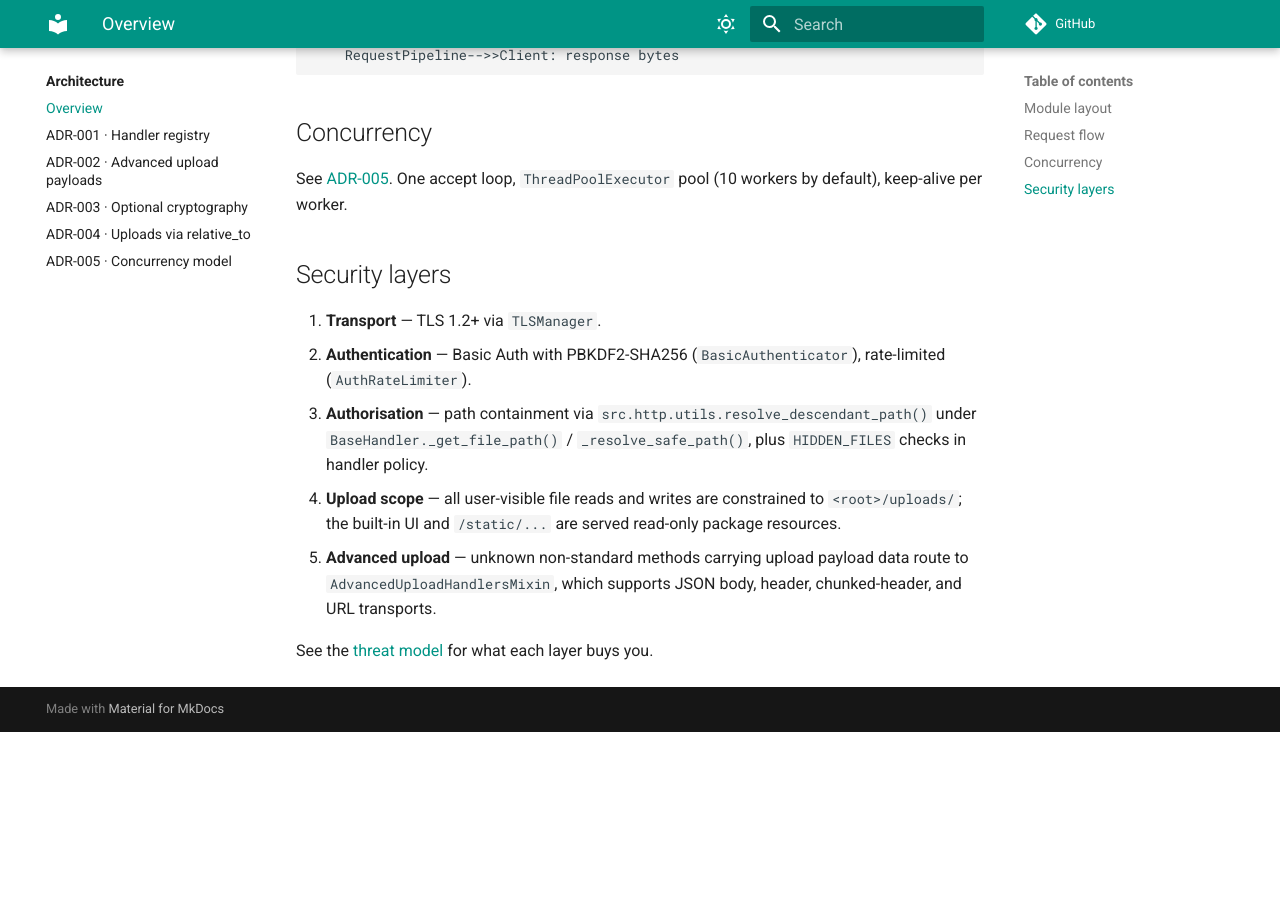
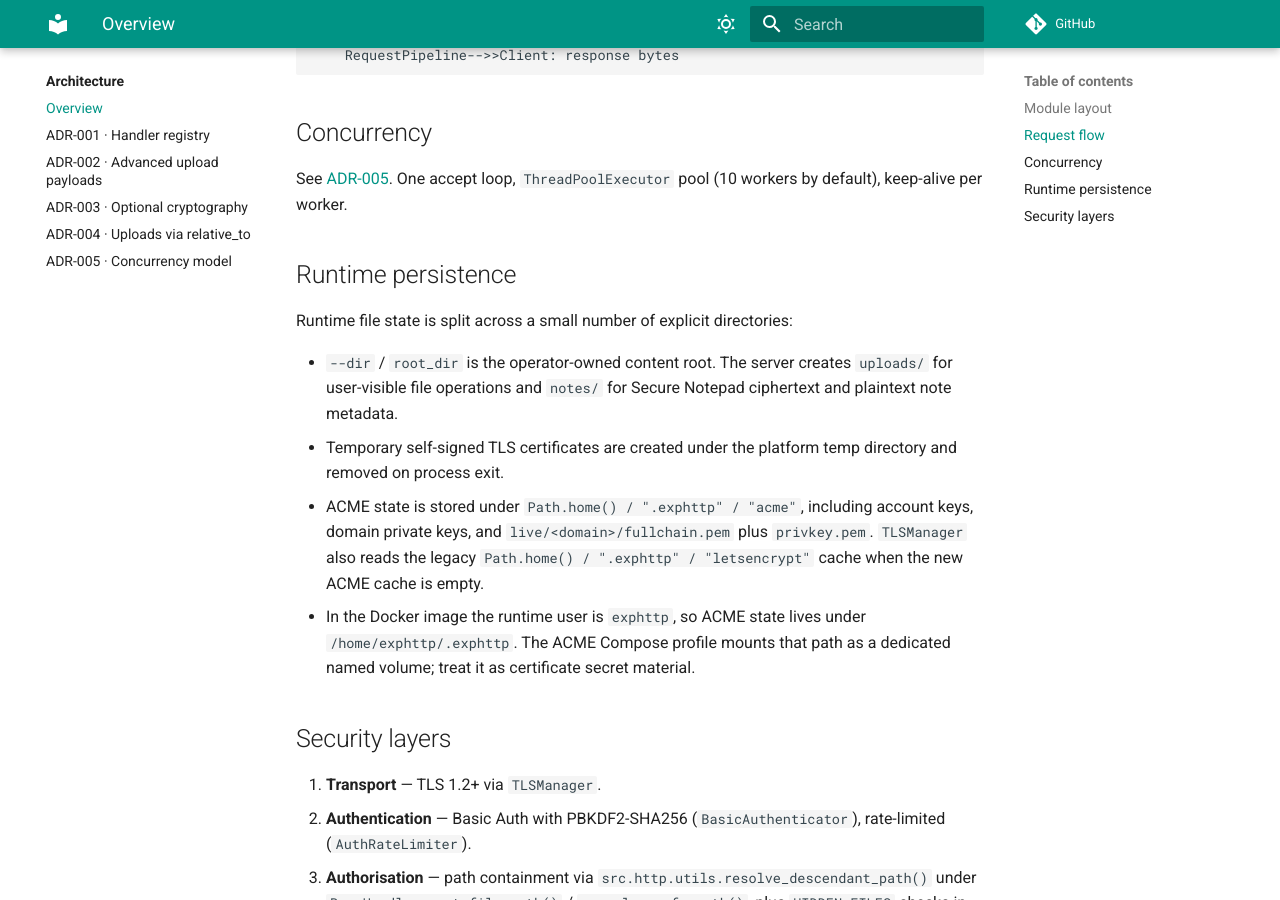
Before and after one commit to gkumurzhi/ExperimentalServer, an MkDocs documentation site: the page built from docs/architecture.md, in a window 1280 px wide and 900 px high, scrolled down 1250 px. Built offline with MkDocs 1.6.1 and Material for MkDocs 9.7.7, drawn with Linux system fonts in a browser that asks for light colours; comment, search, counter and statistics services are not loaded; before the commit the page ends 1982 px from its top, so only the background shows below that.

Commit message:
Close STAGE-005: Complete container ACME/sslip operator path

```diff
--- a/docs/architecture.md
+++ b/docs/architecture.md
@@ -63,6 +63,24 @@ sequenceDiagram
 See [ADR-005](ADR/ADR-005-threadpool-over-asyncio.md). One accept loop,
 `ThreadPoolExecutor` pool (10 workers by default), keep-alive per worker.
 
+## Runtime persistence
+
+Runtime file state is split across a small number of explicit directories:
+
+- `--dir` / `root_dir` is the operator-owned content root. The server creates
+  `uploads/` for user-visible file operations and `notes/` for Secure Notepad
+  ciphertext and plaintext note metadata.
+- Temporary self-signed TLS certificates are created under the platform temp
+  directory and removed on process exit.
+- ACME state is stored under `Path.home() / ".exphttp" / "acme"`, including
+  account keys, domain private keys, and `live/<domain>/fullchain.pem` plus
+  `privkey.pem`. `TLSManager` also reads the legacy
+  `Path.home() / ".exphttp" / "letsencrypt"` cache when the new ACME cache is
+  empty.
+- In the Docker image the runtime user is `exphttp`, so ACME state lives under
+  `/home/exphttp/.exphttp`. The ACME Compose profile mounts that path as a
+  dedicated named volume; treat it as certificate secret material.
+
 ## Security layers
 
 1. **Transport** — TLS 1.2+ via `TLSManager`.
```
Also changed, not shown: README.md (+48 -0 lines), implementation-plan/20260505-205639/change-log.md (+6 -0 lines), implementation-plan/20260505-205639/stage-reports/STAGE-005-20260505-223234.md (added, +70 -0 lines), implementation-plan/20260505-205639/stage-status.md (+1 -1 lines), implementation-plan/20260505-205639/stages/STAGE-005-container-acme-sslip-guidance.md (+20 -7 lines), 2 other files.
